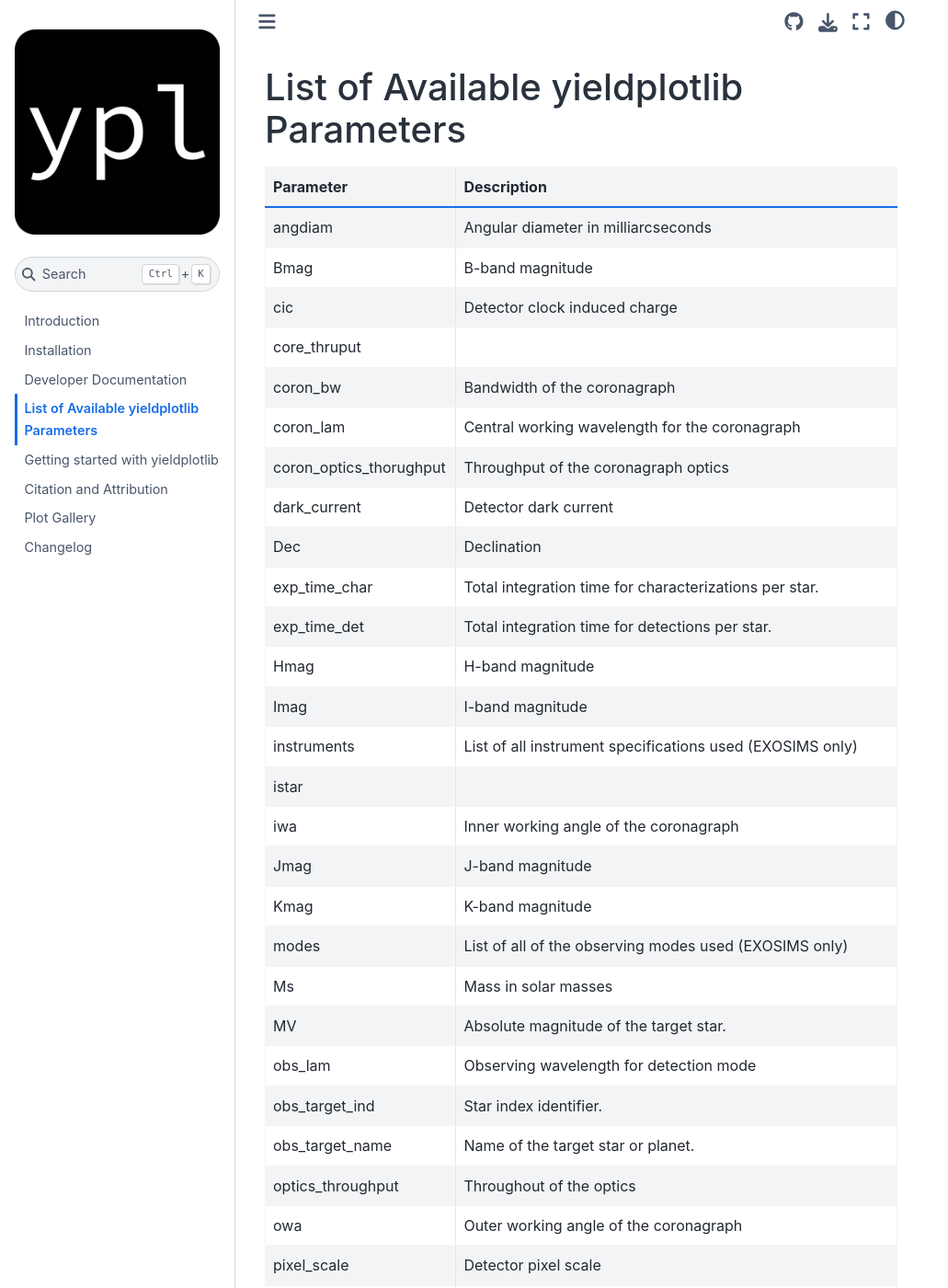
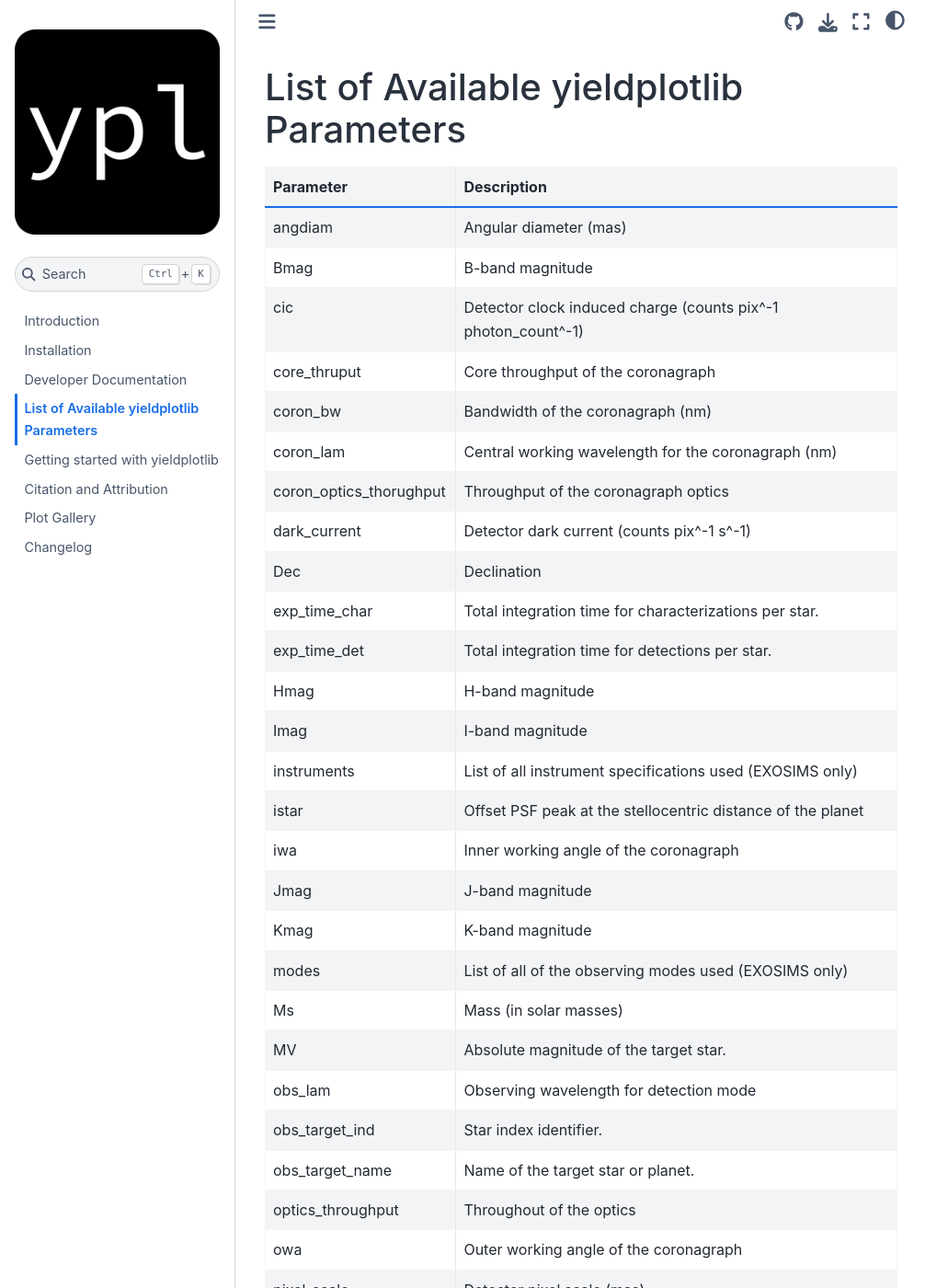
Before and after one commit to HWO-Yield-Visualizations/yieldplotlib, a Sphinx documentation site: the page built from docs/user/ypl_parameters.md, in a window 1280 px wide and 1400 px high. Shown: the whole window at 92% size, without its empty margins (0-1031 px from the left). Built offline with Sphinx 7.4.7 and the Sphinx Book theme 1.1.4, drawn with Linux system fonts in a browser that asks for light colours; the version number could not be read and is left out; some of the changed text lies outside the part shown.

Commit message:
docs: add units and descriptions to ypl_parameters.md

```diff
--- a/docs/user/ypl_parameters.md
+++ b/docs/user/ypl_parameters.md
@@ -2,47 +2,47 @@
 
 | Parameter               | Description                                                          |
 |-------------------------|----------------------------------------------------------------------|
-| angdiam                 | Angular diameter in milliarcseconds                                  |
+| angdiam                 | Angular diameter (mas)                                               |
 | Bmag                    | B-band magnitude                                                     |
-| cic                     | Detector clock induced charge                                        |
-| core_thruput            |                                                                      |
-| coron_bw                | Bandwidth of the coronagraph                                         |
-| coron_lam               | Central working wavelength for the coronagraph                       |
+| cic                     | Detector clock induced charge (counts pix^-1 photon_count^-1)        |
+| core_thruput            | Core throughput of the coronagraph                                   |
+| coron_bw                | Bandwidth of the coronagraph (nm)                                    |
+| coron_lam               | Central working wavelength for the coronagraph (nm)                  |
 | coron_optics_thorughput | Throughput of the coronagraph optics                                 |
-| dark_current            | Detector dark current                                                |
+| dark_current            | Detector dark current (counts pix^-1 s^-1)                           |
 | Dec                     | Declination                                                          |
 | exp_time_char           | Total integration time for characterizations per star.               |
 | exp_time_det            | Total integration time for detections per star.                      |
 | Hmag                    | H-band magnitude                                                     |
 | Imag                    | I-band magnitude                                                     |
 | instruments             | List of all instrument specifications used (EXOSIMS only)            |
-| istar                   |                                                                      |
+| istar                   | Offset PSF peak at the stellocentric distance of the planet          |
 | iwa                     | Inner working angle of the coronagraph                               |
 | Jmag                    | J-band magnitude                                                     |
 | Kmag                    | K-band magnitude                                                     |
 | modes                   | List of all of the observing modes used (EXOSIMS only)               |
-| Ms                      | Mass in solar masses                                                 |
+| Ms                      | Mass (in solar masses)                                               |
 | MV                      | Absolute magnitude of the target star.                               |
 | obs_lam                 | Observing wavelength for detection mode                              |
 | obs_target_ind          | Star index identifier.                                               |
 | obs_target_name         | Name of the target star or planet.                                   |
 | optics_throughput       | Throughout of the optics                                             |
 | owa                     | Outer working angle of the coronagraph                               |
-| pixel_scale             | Detector pixel scale                                                 |
+| pixel_scale             | Detector pixel scale (mas)                                           |
 | pupil_diam              | Circumscribed diameter of the telescope (m)                          |
 | qe                      | Quantum efficiency                                                   |
 | R                       | Spectral resolution for detection                                    |
 | RA                      | Right Ascension                                                      |
-| read_noise              | Detector read noise                                                  |
+| read_noise              | Detector read noise (counts pix^-1 read^-1)                          |
 | Rmag                    | R-band magnitude                                                     |
-| sc_cic                  | Spectrigraph clock induced charge                                    |
-| sc_dark_current         | Spectrograph dark current                                            |
+| sc_cic                  | Spectrograph clock induced charge (counts pix^-1 photon_count^-1)    |
+| sc_dark_current         | Spectrograph dark current (counts pix^-1 s^-1)                       |
 | sc_obs_lam              | Observing wavelength for characterization mode                       |
 | sc_optics_throughput    | Throughput of the optics for spectroscopy                            |
-| sc_pixel_scale          | Spectrograph pixel scale                                             |
+| sc_pixel_scale          | Spectrograph pixel scale (mas)                                       |
 | sc_qe                   | Quantum efficiency for spectroscopy                                  |
 | sc_R                    | Spectral resolution for characterization                             |
-| sc_read_noise           | Spectrograph read noise                                              |
+| sc_read_noise           | Spectrograph read noise (counts pix^-1 read^-1)                      |
 | sc_snr                  | Required signal to noise ratio for characterization                  |
 | sc_texp                 | Single exposure time for spectroscopic observation                   |
 | snr                     | Required signal to noise ratio for detection                         |
@@ -53,7 +53,7 @@
 | star_name               | Name of the star.                                                    |
 | star_spec               | Spectral type of the star.                                           |
 | systs                   | List of all of the starlight suppression systems used (EXOSIMS only) |
-| texp                    | Single exposure time                                                 |
+| texp                    | Single exposure time (s)                                             |
 | Umag                    | Ultraviolet magnitude                                                |
 | Vmag                    | V-band magnitude                                                     |
 | yield_cold_jupiter      | Yield of cold Jupiters                                               |
```
